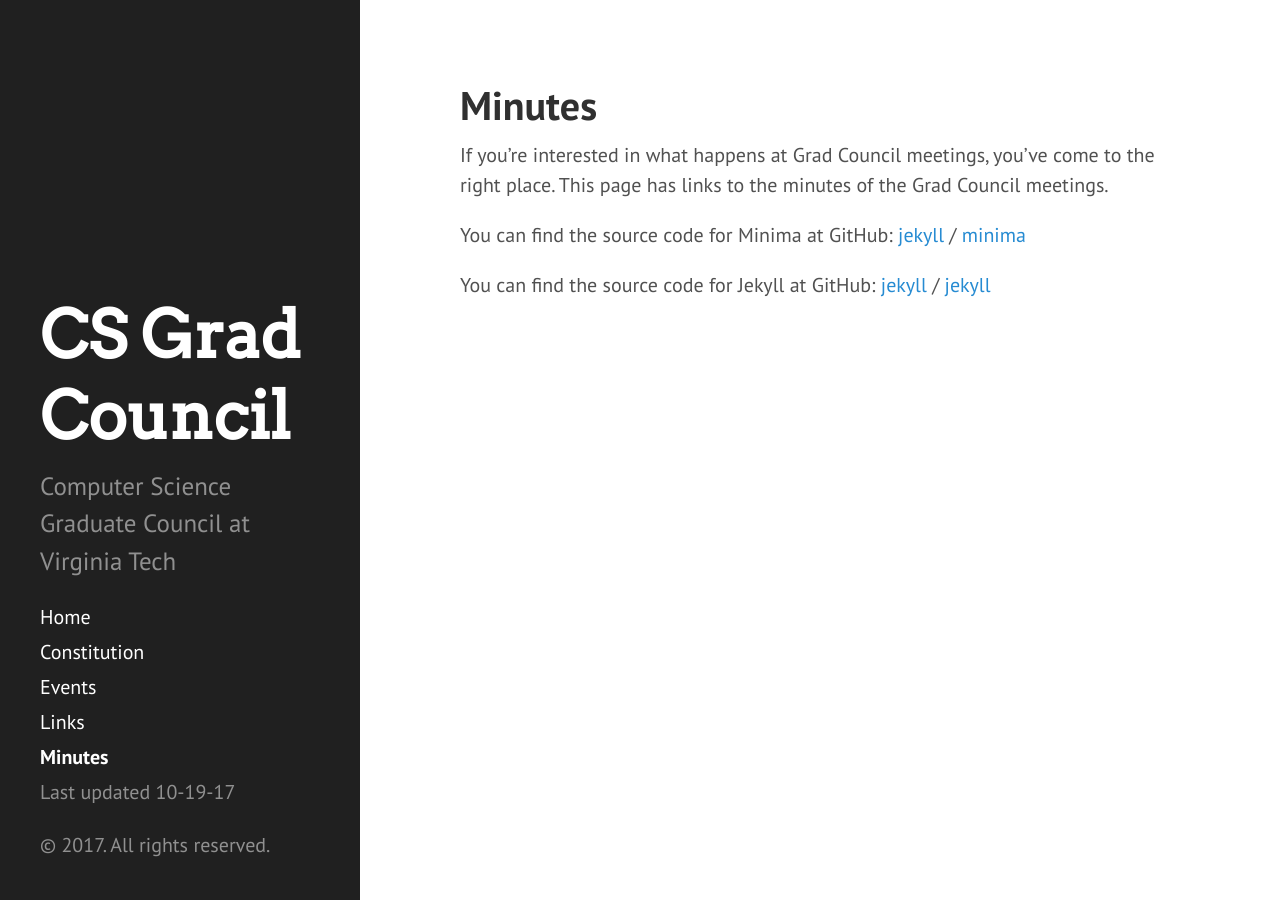
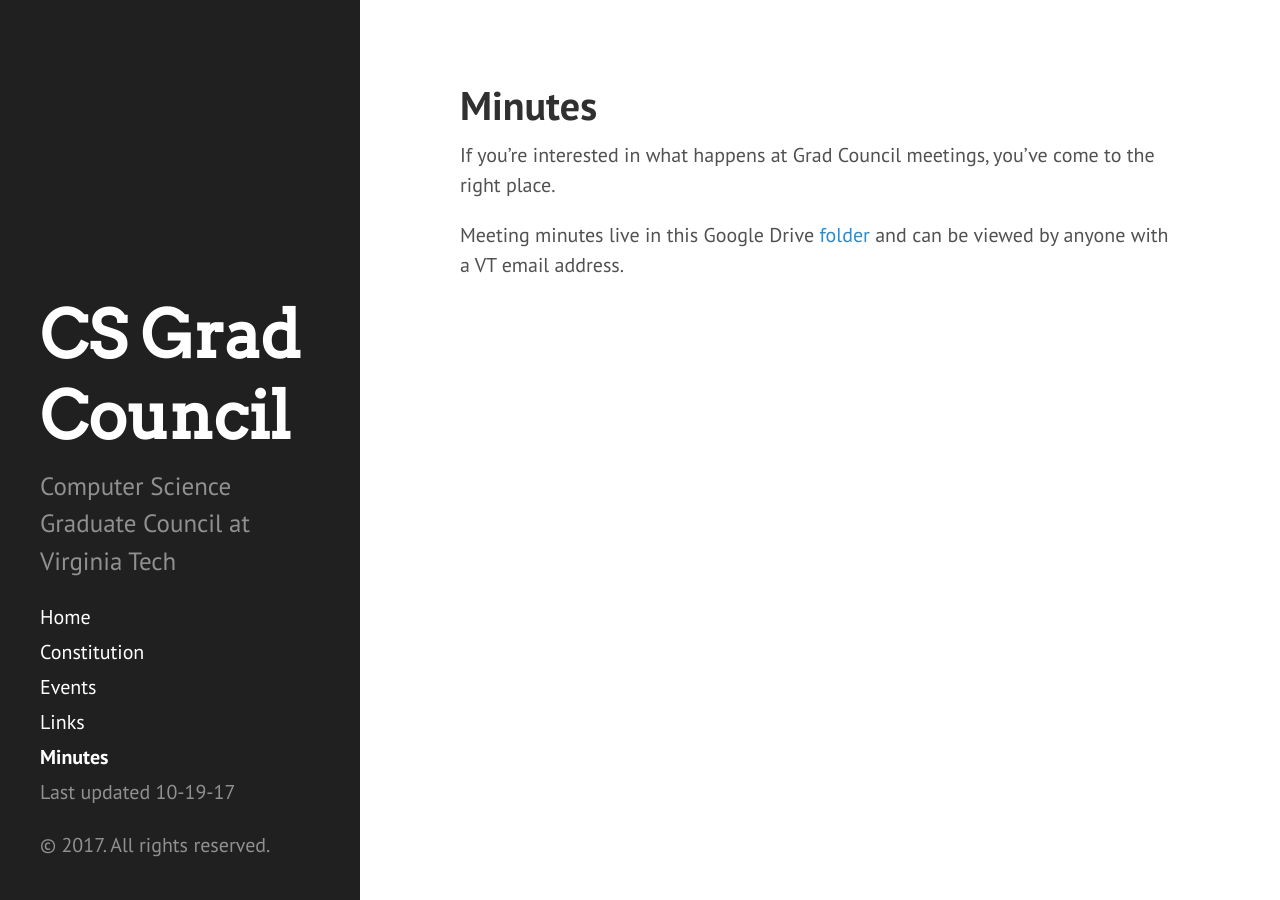
Before and after one commit to CSGraduateCouncil-VirginiaTech/csgc-website, a Jekyll site: the page built from csgc-jekyll-src/minutes.md, in a window 1280 px wide. Built offline with Jekyll 4.4.1, drawn with Linux system fonts in a browser that asks for light colours.

Commit message:
Add link to meeting minutes

```diff
--- a/csgc-jekyll-src/minutes.md
+++ b/csgc-jekyll-src/minutes.md
@@ -4,15 +4,6 @@ title: Minutes
 permalink: /minutes/
 ---
 
-If you're interested in what happens at Grad Council meetings, you've come to the right place. This page has links to the minutes of the Grad Council meetings.
+If you're interested in what happens at Grad Council meetings, you've come to the right place.
 
-You can find the source code for Minima at GitHub:
-[jekyll][jekyll-organization] /
-[minima](https://github.com/jekyll/minima)
-
-You can find the source code for Jekyll at GitHub:
-[jekyll][jekyll-organization] /
-[jekyll](https://github.com/jekyll/jekyll)
-
-
-[jekyll-organization]: https://github.com/jekyll
+Meeting minutes live in this Google Drive [folder](https://drive.google.com/open?id=0B18IykdpRSYPVE9tQUExLUd3c2s) and can be viewed by anyone with a VT email address.
```
